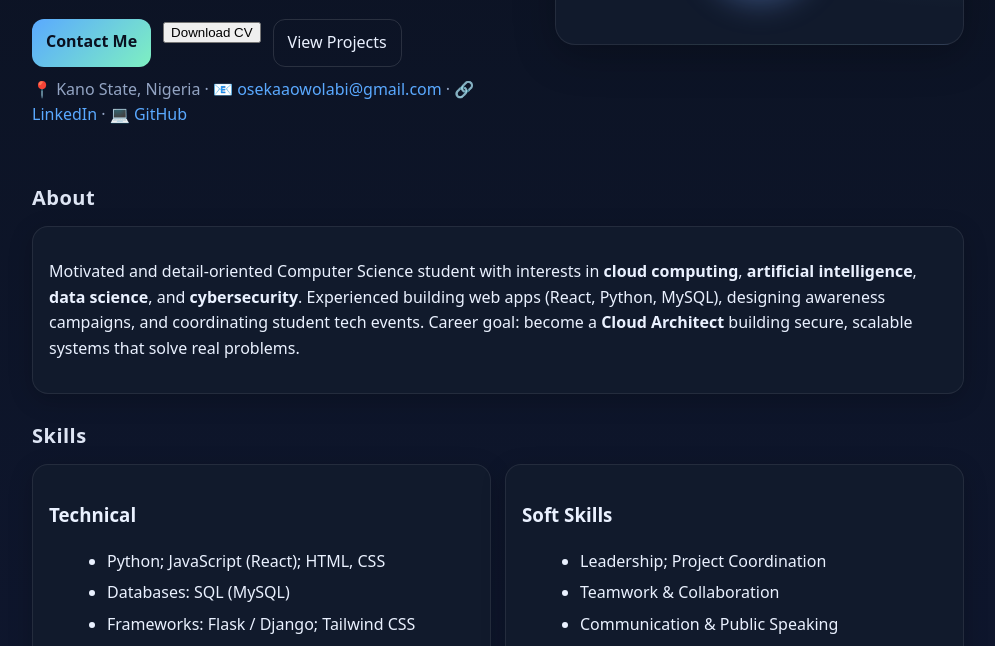
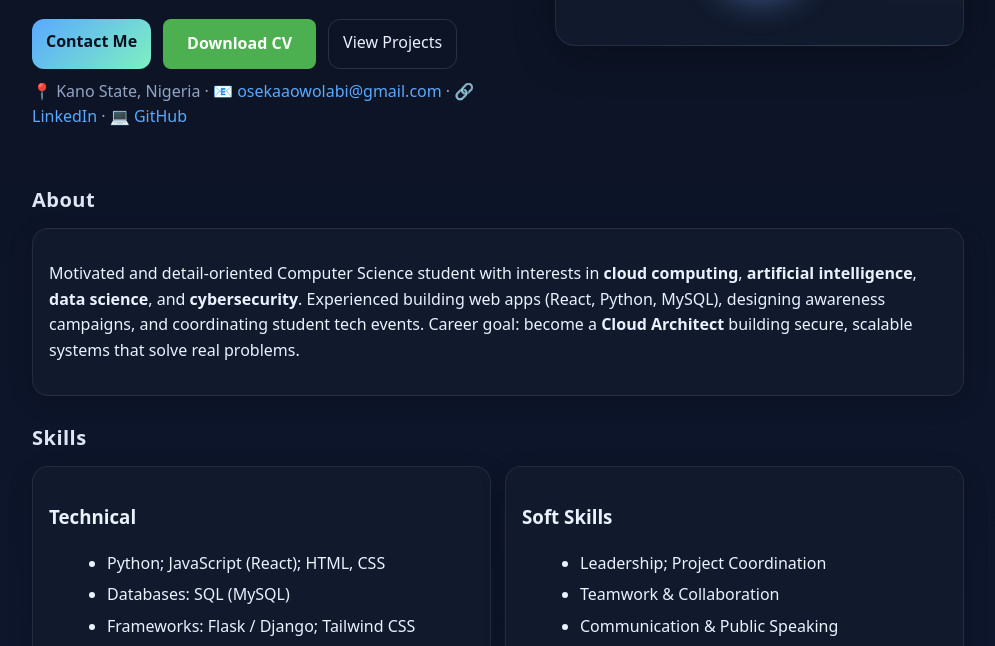
Before and after one commit to Oseka/Owolabi-Praise-Bukolami-CV, a plain HTML site: page index.html in a window 1280 px wide. Shown: the part 454-1100 px from the top of the page, without its empty margins (142-1137 px from the left). Drawn offline with Linux system fonts and the light colour scheme.

Commit message:
Update CSC

```diff
--- a/index.html
+++ b/index.html
@@ -82,14 +82,24 @@
 
     footer { margin: 34px 0 20px; color: var(--muted); font-size: 13px; text-align: center; }
 
-    /* Print as PDF */
-    @media print {
-      header.sticky { position: static; background: none; border: 0; }
-      .btn, .cta, .avatar-card { display: none !important; }
-      body { background: #fff; color: #111; }
-      .card { border-color: #ddd; box-shadow: none; }
-      a { color: #0645ad; text-decoration: underline; }
-    }
+    /* Download CV PDF */
+.download-cv {
+  display: inline-block;
+  padding: 12px 24px;
+  background-color: #4CAF50; /* Green */
+  color: white;
+  text-decoration: none;
+  font-size: 16px;
+  font-weight: bold;
+  border-radius: 8px;
+  transition: background-color 0.3s ease, transform 0.2s ease;
+}
+
+.download-cv:hover {
+  background-color: #45a049;
+  transform: scale(1.05);
+}
+
   </style>
 </head>
 <body>
@@ -125,8 +135,9 @@
         </div>
         <div class="cta">
           <a class="btn primary" href="#contact">Contact Me</a>
-          <a href="OWOLABI PRAISE BUKOLAMI CV.pdf" download>
-  <button>Download CV</button>
+          <a href="OWOLABI PRAISE BUKOLAMI CV.pdf" download class="download-cv">
+  Download CV
+</a>
 </a>
           <a class="btn" href="#projects">View Projects</a>
         </div>
```
Also changed, not shown: 1 other file.
